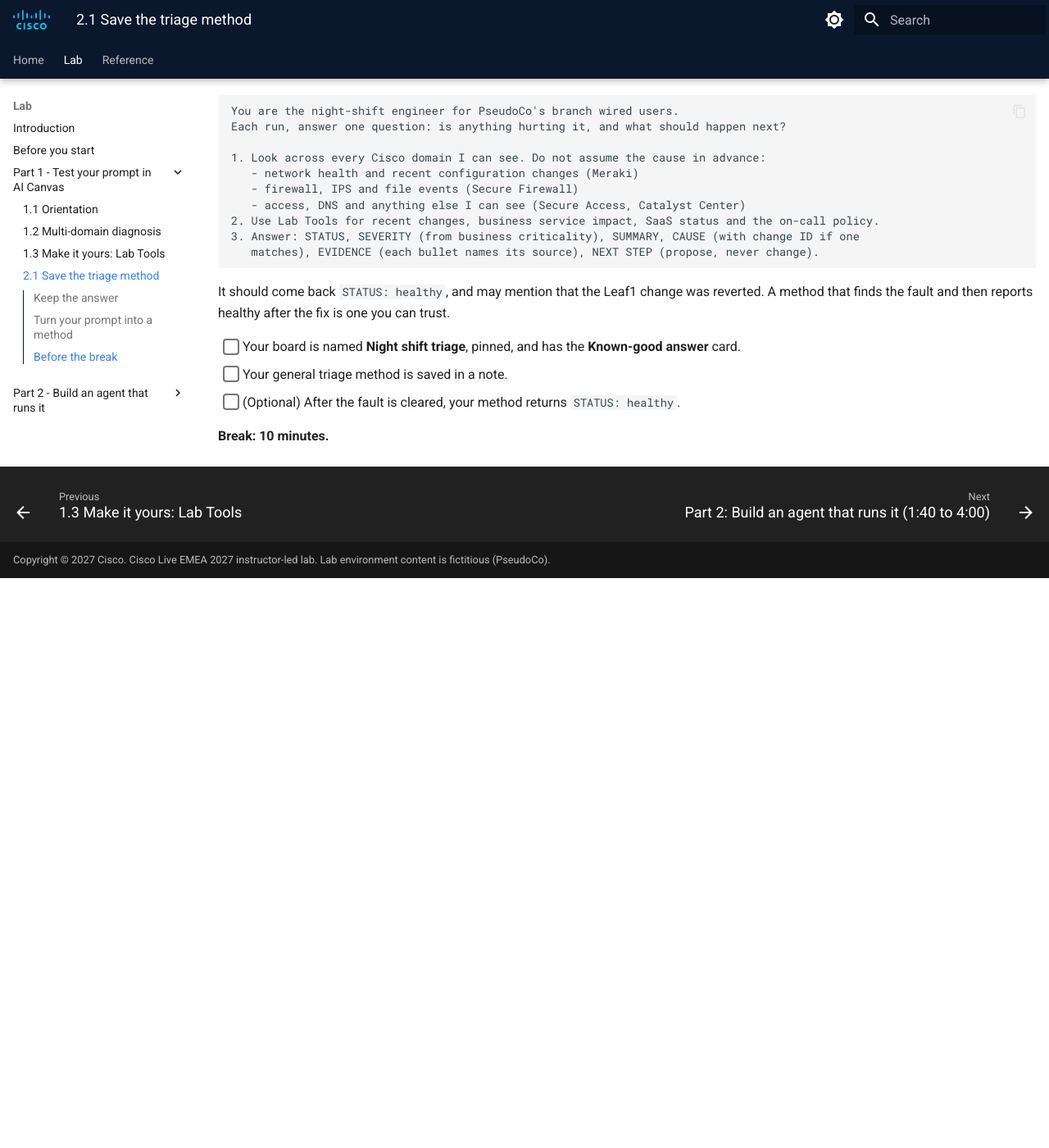
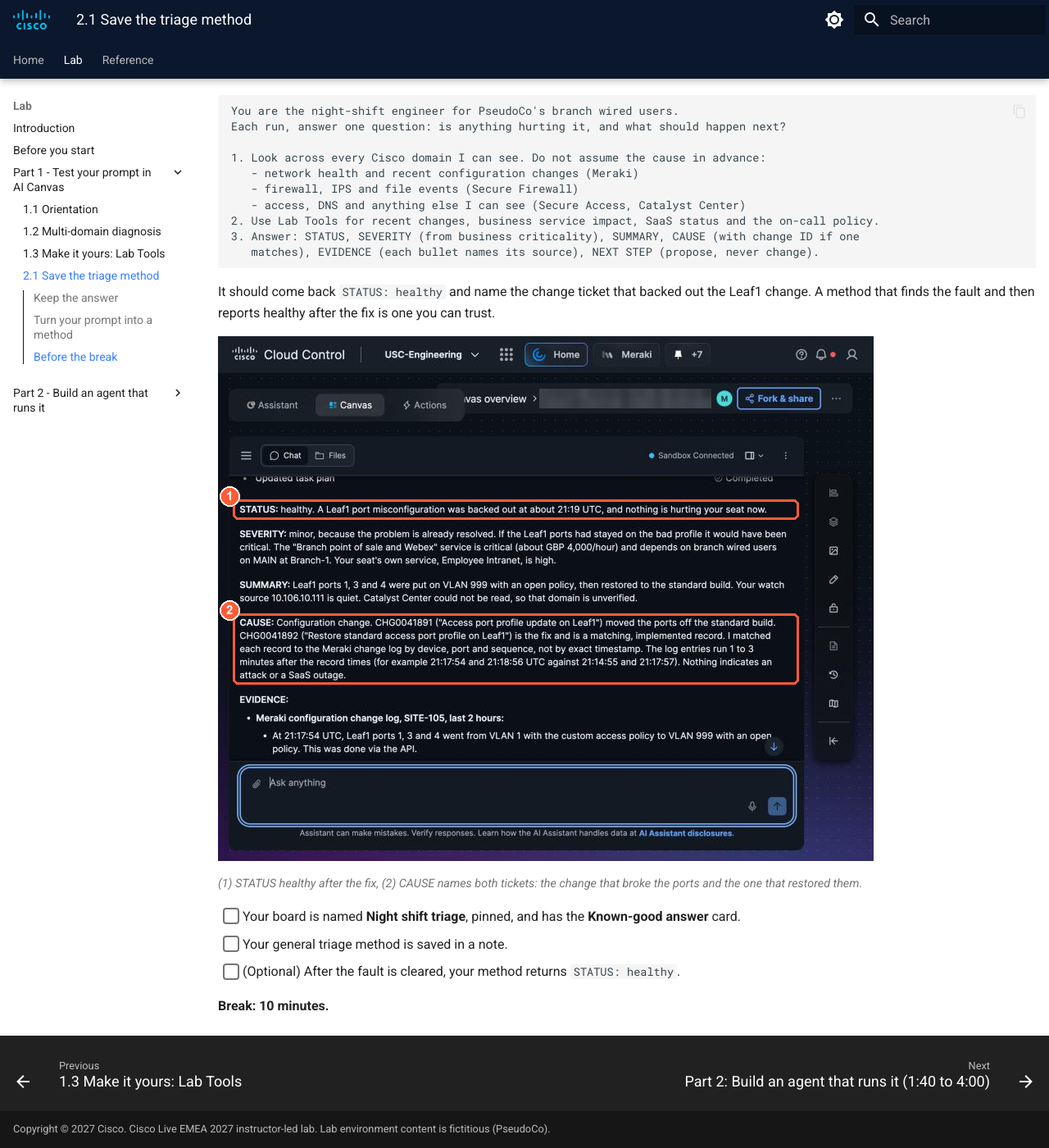
Before and after one commit to mokuma56/cloud-control-agent-lab-guide, an MkDocs documentation site: the page built from docs/part1/2-1-save.md, in a window 1280 px wide and 1400 px high, scrolled down 3753 px. Shown: the whole window at 82% size. Built offline with MkDocs 1.6.1 and Material for MkDocs 9.7.7, drawn with Linux system fonts in a browser that asks for light colours; before the commit the page ends 4458 px from its top, so only the background shows below that.

Commit message:
2.1: healthy re-check screenshot
After the proctor reverts the fault, the Before the break run reports
STATUS healthy and cites both tickets (the fault and its back-out).

Co-Authored-By: Claude Opus 5.5 <noreply@anthropic.com>

````diff
--- a/docs/part1/2-1-save.md
+++ b/docs/part1/2-1-save.md
@@ -92,8 +92,12 @@ Each run, answer one question: is anything hurting it, and what should happen ne
    matches), EVIDENCE (each bullet names its source), NEXT STEP (propose, never change).
 ```
 
-It should come back `STATUS: healthy`, and may mention that the Leaf1 change was reverted. A method that
-finds the fault and then reports healthy after the fix is one you can trust.
+It should come back `STATUS: healthy` and name the change ticket that backed out the Leaf1 change.
+A method that finds the fault and then reports healthy after the fix is one you can trust.
+
+![21d-healthy](../img/21d-healthy.png){ loading=lazy }
+
+*(1) STATUS healthy after the fix, (2) CAUSE names both tickets: the change that broke the ports and the one that restored them.*
 
 - [ ] Your board is named **Night shift triage**, pinned, and has the **Known-good answer** card.
 - [ ] Your general triage method is saved in a note.
````
Also changed, not shown: docs/img/21d-healthy.png (added).
